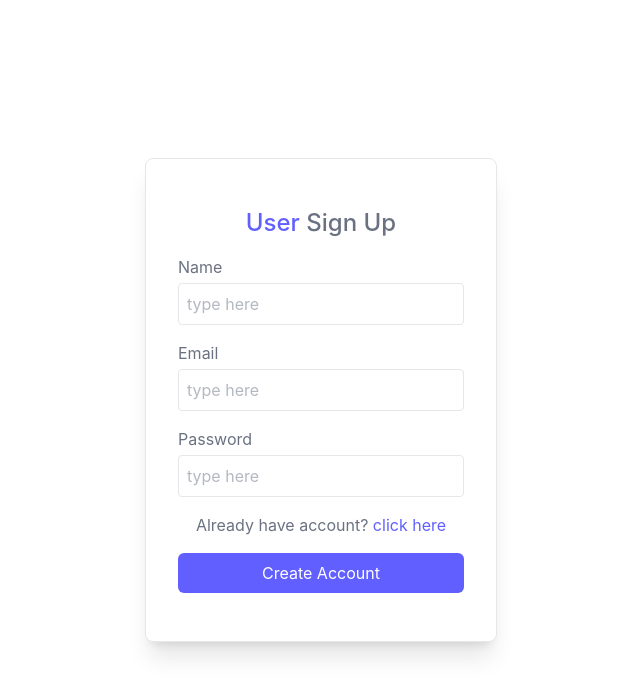
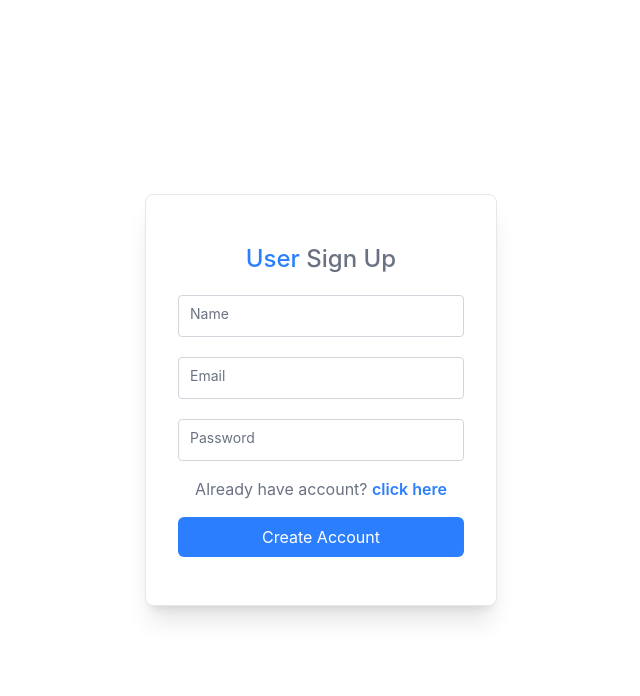
Before and after one commit to harishtsj/todo, a React (Vite) app in the folder client/: page /login in a window 1280 px wide. Both pictures are taken after a click on the element "click here". Shown: the top 696 px of the page, without its empty margins (319-959 px from the left). Built offline with nearby package versions, Linux system fonts and the light colour scheme; no server answers.

Commit message:
login ui changes, functional updates

```diff
--- a/client/src/Components/Header/Header.jsx
+++ b/client/src/Components/Header/Header.jsx
@@ -13,7 +13,7 @@ const Header = () => {
 
     const handleLogout = async () => {
         setIsModalOpen(false);
-        await logout()
+        await logout();
     }
 
     const closePopup = () => {
--- a/client/src/Components/Login/Login.jsx
+++ b/client/src/Components/Login/Login.jsx
@@ -2,7 +2,7 @@ import axios from '../../utils/AxiosInstance'
 import { useState } from "react";
 import { useAppContext } from "../../context/AppContext";
 import toast from "react-hot-toast";
-import { useNavigate } from 'react-router-dom';
+// import { useNavigate } from 'react-router-dom';
 
 const Login = () => {
 
@@ -10,7 +10,7 @@ const Login = () => {
     const [name, setName] = useState("");
     const [email, setEmail] = useState("");
     const [password, setPassword] = useState("");
-    const navigate = useNavigate();
+    // const navigate = useNavigate();
 
     const { setUser } = useAppContext()
 
@@ -23,7 +23,7 @@ const Login = () => {
                 const { data } = await axios.post(url, { email, password })
                 if (data.success) {
                     setUser(data.user);
-                    navigate('/');
+                    // navigate('/');
                 } else {
                     toast.error(data.message)
                 }
@@ -52,32 +52,80 @@ const Login = () => {
     return (
         <form onSubmit={handleSubmit} className="flex flex-col gap-4 m-auto items-center p-8 py-12 w-80 sm:w-88 text-gray-500 rounded-lg shadow-xl border border-gray-200 bg-white">
             <p className="text-2xl font-medium m-auto">
-                <span className="text-indigo-500">User</span> {state === "login" ? "Login" : "Sign Up"}
+                <span className="text-blue-500">User</span> {state === "login" ? "Login" : "Sign Up"}
             </p>
             {state === "register" && (
                 <div className="w-full">
-                    <p>Name</p>
-                    <input onChange={(e) => setName(e.target.value)} value={name} placeholder="type here" className="border border-gray-200 rounded w-full p-2 mt-1 outline-indigo-500" type="text" required />
+                    {/* <p>Name</p> */}
+                    {/* <input onChange={(e) => setName(e.target.value)} value={name} placeholder="type here" className="border border-gray-200 rounded w-full p-2 mt-1 outline-blue-500" type="text" required /> */}
+                    <div className='relative flex-1'>
+                        <input
+                            className="w-full p-2 mt-1 border border-gray-300 rounded outline-blue-500 dark:text-white
+                            dark:border-gray-600/60 dark:placeholder:text-gray-500 caret-blue-500 transition-all duration-400 placeholder:text-xs peer"
+                            type="text" placeholder=" "
+                            value={name}
+                            onChange={(e) => setName(e.target.value)}
+                        />
+                        <label className='absolute left-2 text-sm text-gray-500 pointer-events-none origin-left -top-1.75 scale-75 px-1 bg-white
+                            peer-focus:-top-1.75 peer-focus:translate-y-0 peer-focus:scale-75 peer-focus:text-blue-500 peer-focus:bg-white peer-focus:px-1
+                            peer-placeholder-shown:top-1/2 peer-placeholder-shown:-translate-y-1/2 peer-placeholder-shown:scale-100
+                            peer-placeholder-shown:text-gray-500
+                            transition-[top,scale,translate,color,padding] duration-350 dark:peer-focus:bg-black'>
+                            Name
+                        </label>
+                    </div>
                 </div>
             )}
             <div className="w-full ">
-                <p>Email</p>
-                <input onChange={(e) => setEmail(e.target.value)} value={email} placeholder="type here" className="border border-gray-200 rounded w-full p-2 mt-1 outline-indigo-500" type="email" required />
+                {/* <p>Email</p>
+                <input onChange={(e) => setEmail(e.target.value)} value={email} placeholder="type here" className="border border-gray-200 rounded w-full p-2 mt-1 outline-blue-500" type="email" required /> */}
+                <div className='relative flex-1'>
+                    <input
+                        className="w-full p-2 mt-1 border border-gray-300 rounded outline-blue-500 dark:text-white
+                    dark:border-gray-600/60 dark:placeholder:text-gray-500 caret-blue-500 transition-all duration-400 placeholder:text-xs peer"
+                        type="text" placeholder=" "
+                        value={email}
+                        onChange={(e) => setEmail(e.target.value)}
+                    />
+                    <label className='absolute left-2 text-sm text-gray-500 pointer-events-none origin-left -top-1.75 scale-75 px-1 bg-white
+                    peer-focus:-top-1.75 peer-focus:translate-y-0 peer-focus:scale-75 peer-focus:text-blue-500 peer-focus:bg-white peer-focus:px-1
+                    peer-placeholder-shown:top-1/2 peer-placeholder-shown:-translate-y-1/2 peer-placeholder-shown:scale-100
+                    peer-placeholder-shown:text-gray-500
+                    transition-[top,scale,translate,color,padding] duration-350 dark:peer-focus:bg-black'>
+                        Email
+                    </label>
+                </div>
             </div>
             <div className="w-full ">
-                <p>Password</p>
-                <input onChange={(e) => setPassword(e.target.value)} value={password} placeholder="type here" className="border border-gray-200 rounded w-full p-2 mt-1 outline-indigo-500" type="password" required />
+                {/* <p>Password</p> */}
+                {/* <input onChange={(e) => setPassword(e.target.value)} value={password} placeholder="type here" className="border border-gray-200 rounded w-full p-2 mt-1 outline-blue-500" type="password" required /> */}
+                <div className='relative flex-1'>
+                    <input
+                        className="w-full p-2 mt-1 border border-gray-300 rounded outline-blue-500 dark:text-white
+                    dark:border-gray-600/60 dark:placeholder:text-gray-500 caret-blue-500 transition-all duration-400 placeholder:text-xs peer"
+                        type="text" placeholder=" "
+                        value={password}
+                        onChange={(e) => setPassword(e.target.value)}
+                    />
+                    <label className='absolute left-2 text-sm text-gray-500 pointer-events-none origin-left -top-1.75 scale-75 px-1 bg-white
+                    peer-focus:-top-1.75 peer-focus:translate-y-0 peer-focus:scale-75 peer-focus:text-blue-500 peer-focus:bg-white peer-focus:px-1
+                    peer-placeholder-shown:top-1/2 peer-placeholder-shown:-translate-y-1/2 peer-placeholder-shown:scale-100
+                    peer-placeholder-shown:text-gray-500
+                    transition-[top,scale,translate,color,padding] duration-350 dark:peer-focus:bg-black'>
+                        Password
+                    </label>
+                </div>
             </div>
             {state === "register" ? (
                 <p>
-                    Already have account? <span onClick={() => setState("login")} className="text-indigo-500 cursor-pointer">click here</span>
+                    Already have account? <span onClick={() => setState("login")} className="text-blue-500 font-semibold cursor-pointer">click here</span>
                 </p>
             ) : (
                 <p>
-                    Create an account? <span onClick={() => setState("register")} className="text-indigo-500 cursor-pointer">click here</span>
+                    Create an account? <span onClick={() => setState("register")} className="text-blue-500 font-semibold cursor-pointer">click here</span>
                 </p>
             )}
-            <button type="submit" className="bg-indigo-500 hover:bg-indigo-600 transition-all text-white w-full py-2 rounded-md cursor-pointer">
+            <button type="submit" className="bg-blue-500 hover:bg-blue-600 transition-all text-white w-full py-2 rounded-md cursor-pointer">
                 {state === "register" ? "Create Account" : "Login"}
             </button>
         </form>
--- a/client/src/Components/Todo/TodoList.jsx
+++ b/client/src/Components/Todo/TodoList.jsx
@@ -111,19 +111,23 @@ const Todo = () => {
             <div className="flex flex-col sm:flex-row gap-2 w-full">
                 <div className='relative flex-1'>
                     <input
-                        className="w-full px-2 py-3 border rounded outline-none focus:border-blue-500 focus:outline-none dark:text-white
-                    dark:border-gray-600/60 dark:placeholder:text-gray-500 caret-blue-500 transition-all duration-200 placeholder:text-xs peer"
-                        type="text" placeholder=" "
+                        className="w-full px-2 py-3 border border-gray-300 rounded dark:text-white outline-none focus:ring-2 focus:ring-blue-500
+                        dark:border-gray-700 dark:placeholder:text-gray-500 caret-blue-500 transition-all duration-200 placeholder:text-xs peer"
+                        type="text"
+                        placeholder=''
                         autoFocus
                         value={value}
                         onChange={(e) => setValue(e.target.value)}
                         onKeyDown={(e) => { if (e.key === 'Enter') addItems(value) }}
                     />
-                    <label className='absolute left-2 text-sm text-gray-500 pointer-events-none origin-left top-1 scale-75
-                    peer-focus:-top-2.25 peer-focus:translate-y-0 peer-focus:scale-75 peer-focus:text-blue-500 peer-focus:bg-white peer-focus:px-1
+                    <label className='absolute left-2 text-sm text-gray-500 pointer-events-none origin-left
+                        -top-2.5 scale-75 bg-white px-1 dark:bg-black
+
+                    peer-focus:-top-2.5 peer-focus:translate-y-0 peer-focus:scale-75 peer-focus:text-blue-500 peer-focus:bg-white peer-focus:px-1
+
                     peer-placeholder-shown:top-1/2 peer-placeholder-shown:-translate-y-1/2 peer-placeholder-shown:scale-100
                     peer-placeholder-shown:text-gray-500
-                    transition-all duration-200 dark:peer-focus:bg-black'>
+                    transition-[top,scale,translate,color,padding] duration-200 dark:peer-focus:bg-black'>
                         Add Something...
                     </label>
                 </div>
--- a/client/src/context/AppContext.jsx
+++ b/client/src/context/AppContext.jsx
@@ -28,7 +28,7 @@ const AppContextProvider = ({ children }) => {
                 return toast.error(data.message)
             }
         } catch (err) {
-            toast.error(err.message)
+            console.log(err)
         } finally {
             setLoading(false);
         }
@@ -52,7 +52,7 @@ const AppContextProvider = ({ children }) => {
             await axios.post("/user/logout");
 
             setUser(null);
-            setTodoList([]);
+            dispatch(setTodoList([]));
 
         } catch (err) {
             console.error(err);
@@ -60,15 +60,16 @@ const AppContextProvider = ({ children }) => {
     };
 
     useEffect(() => {
-        fetchUser();
-    }, [])
+        if(location.pathname === '/login') return
+        fetchUser()
+    }, [location.pathname])
 
     useEffect(() => {
         if (user) {
             navigate('/')
             fetchTasks();
         } else {
-            setTodoList([]);
+            dispatch(setTodoList([]));
         }
     }, [user])
 
@@ -80,7 +81,7 @@ const AppContextProvider = ({ children }) => {
         }
     }, [theme])
 
-    const value = { user, setUser, todoList, setTodoList, logout, loading, theme, setTheme }
+    const value = { user, setUser, todoList, setTodoList, logout, loading, theme, setTheme, fetchUser }
 
     return (
         <AppContext.Provider value={value}>
```
